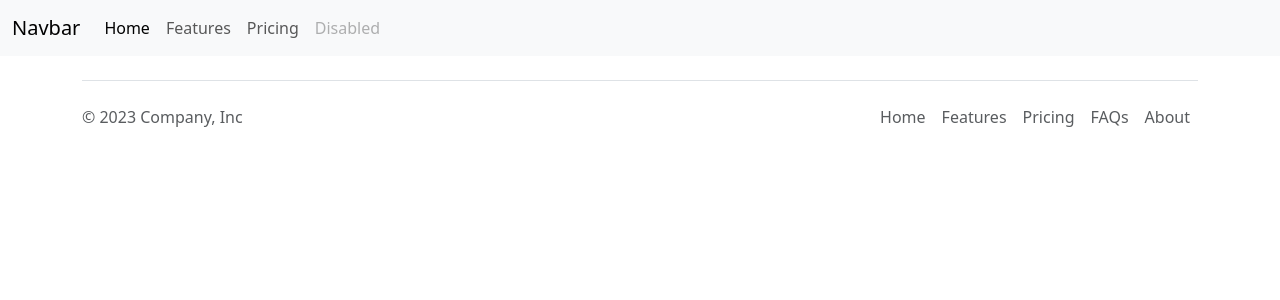
After one commit to sundaycoder837/Personality_System, a Flask app: page /registration in a window 1280 px wide. The commit adds this page. Shown: the top 300 px of the page. Run offline with Flask 3, Linux system fonts and the light colour scheme.

Commit message:
modified data

```diff
--- a/app.py
+++ b/app.py
@@ -1,6 +1,12 @@
 from flask import Flask, render_template,jsonify
 
+
 app = Flask(__name__)
+
+
+
+
+
 
 JOBS = [{
 
@@ -35,7 +41,8 @@ JOBS = [{
 
 
 @app.route("/")
-def hello_word():
+@app.route("/home")
+def home_page():
   return render_template('home.html',
                         jobs=JOBS,
                         company_name ='Personality')
@@ -44,6 +51,14 @@ def hello_word():
 def list_jobs():
   return jsonify(JOBS)
 
+@app.route("/login")
+def login_page():
+  return render_template('login.html')
+
+@app.route("/registration")
+def registration_page():
+  return render_template('registration.html')
+
 
 if __name__ == '__main__':
   app.run(host='0.0.0.0', debug=True)
--- a/pyproject.toml
+++ b/pyproject.toml
@@ -7,6 +7,7 @@ authors = ["Your Name <you@example.com>"]
 [tool.poetry.dependencies]
 python = "^3.10"
 Flask = "^2.3.2"
+Flask-SQLAlchemy = "^3.0.3"
 
 [tool.poetry.dev-dependencies]
 
--- /dev/null
+++ b/templates/registration.html
@@ -0,0 +1,64 @@
+<!DOCTYPE html>
+<html>
+  <head>
+
+
+    <title>Personality_System</title>
+    <meta charset="utf-8">
+    <meta name="viewport" content="width=device-width, initial-scale=1">
+     <link href="https://cdn.jsdelivr.net/npm/bootstrap@5.3.0/dist/css/bootstrap.min.css" rel="stylesheet" integrity="sha384-9ndCyUaIbzAi2FUVXJi0CjmCapSmO7SnpJef0486qhLnuZ2cdeRhO02iuK6FUUVM" crossorigin="anonymous">
+    <style>
+      #img-fluid{
+        height:360px;
+        width:100%;
+        object-fit:cover;
+
+
+      }
+    </style>
+  </head>
+<nav class="navbar navbar-expand-lg bg-body-tertiary">
+  <div class="container-fluid">
+    <a class="navbar-brand" href="#">Navbar</a>
+    <button class="navbar-toggler" type="button" data-bs-toggle="collapse" data-bs-target="#navbarNav" aria-controls="navbarNav" aria-expanded="false" aria-label="Toggle navigation">
+      <span class="navbar-toggler-icon"></span>
+    </button>
+    <div class="collapse navbar-collapse" id="navbarNav">
+      <ul class="navbar-nav">
+        <li class="nav-item">
+          <a class="nav-link active" aria-current="page" href="home.html">Home</a>
+        </li>
+        <li class="nav-item">
+          <a class="nav-link" href="#">Features</a>
+        </li>
+        <li class="nav-item">
+          <a class="nav-link" href="#">Pricing</a>
+        </li>
+        <li class="nav-item">
+          <a class="nav-link disabled">Disabled</a>
+        </li>
+      </ul>
+    </div>
+  </div>
+</nav>
+<body>
+
+</body>
+
+  <div class="container">
+  <footer class="d-flex flex-wrap justify-content-between align-items-center py-3 my-4 border-top">
+    <p class="col-md-4 mb-0 text-body-secondary">&copy; 2023 Company, Inc</p>
+
+    <a href="/" class="col-md-4 d-flex align-items-center justify-content-center mb-3 mb-md-0 me-md-auto link-body-emphasis text-decoration-none">
+      <svg class="bi me-2" width="40" height="32"><use xlink:href="#bootstrap"/></svg>
+    </a>
+
+    <ul class="nav col-md-4 justify-content-end">
+      <li class="nav-item"><a href="#" class="nav-link px-2 text-body-secondary">Home</a></li>
+      <li class="nav-item"><a href="#" class="nav-link px-2 text-body-secondary">Features</a></li>
+      <li class="nav-item"><a href="#" class="nav-link px-2 text-body-secondary">Pricing</a></li>
+      <li class="nav-item"><a href="#" class="nav-link px-2 text-body-secondary">FAQs</a></li>
+      <li class="nav-item"><a href="#" class="nav-link px-2 text-body-secondary">About</a></li>
+    </ul>
+  </footer>
+</div>
```
Also changed, not shown: database.py (added, +7 -0 lines), templates/footer.html (added, +17 -0 lines), templates/home.html (+16 -4 lines), templates/login.html (added, +39 -0 lines), templates/nav.html (added, +31 -0 lines), static/job.jpg (added), 2 other files.
